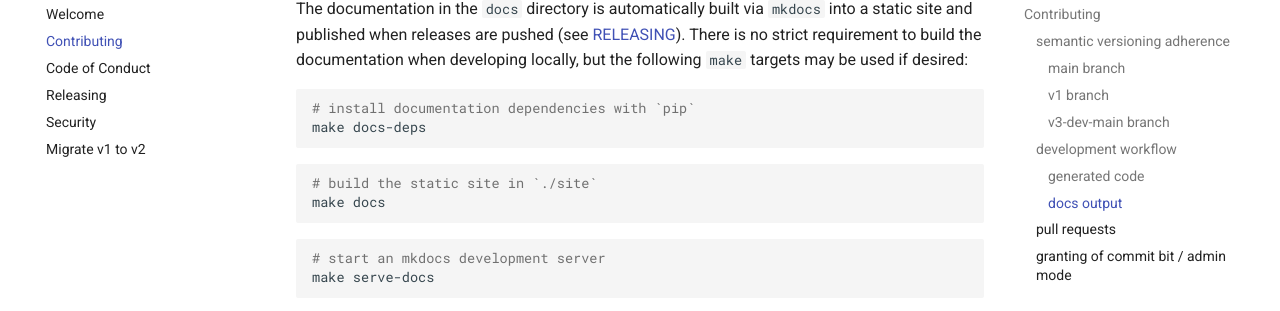
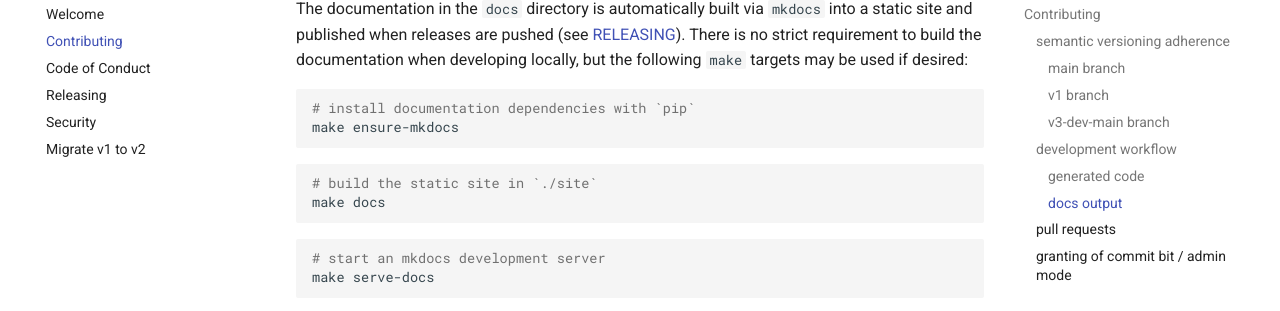
Before and after one commit to urfave/cli, an MkDocs documentation site: the page built from docs/CONTRIBUTING.md, in a window 1280 px wide and 900 px high, scrolled down 2162 px. Shown: the part 142-453 px from the top of the window. Built offline with MkDocs 1.6.1 and Material for MkDocs 9.7.7, drawn with Linux system fonts in a browser that asks for light colours; emoji names are drawn with the system emoji font; comment, search, counter and statistics services are not loaded.

Commit message:
Move more functionality into internal/build/build.go
and use make targets in CI, pass flag spec YAML through yq

includes result of running `make v2approve`

````diff
--- a/docs/CONTRIBUTING.md
+++ b/docs/CONTRIBUTING.md
@@ -107,7 +107,7 @@
 
 ```sh
 # install documentation dependencies with `pip`
-make docs-deps
+make ensure-mkdocs
 ```
 
 ```sh
--- a/flag-spec.yaml
+++ b/flag-spec.yaml
@@ -1,7 +1,6 @@
 # NOTE: this file is used by the tool defined in
 # ./cmd/urfave-cli-genflags/main.go which uses the
 # `Spec` type that maps to this file structure.
-
 flag_types:
   bool:
     struct_fields:
````
Also changed, not shown: 4 other files.
